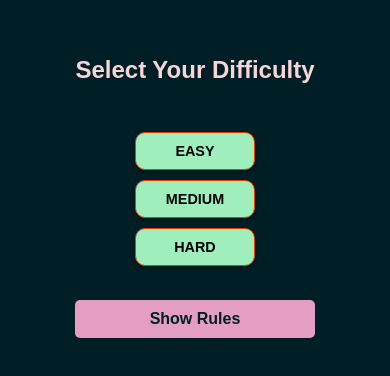
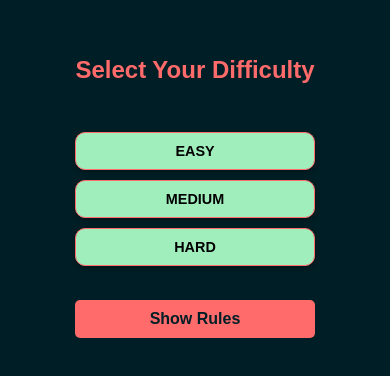
Before and after one commit to ddimkou/trivia-game, a React (Vite) app: page / in a window 390 px wide. Shown: the part 250-626 px from the top of the page. Built offline with nearby package versions, Linux system fonts and the light colour scheme.

Commit message:
responsive changes

```diff
--- a/src/App.css
+++ b/src/App.css
@@ -8,11 +8,9 @@
 } */
 :root {
   --petrol: #001e25;
-  --orange: #dd3f00;
+  --orange: #ff6b6b;
   --green: #a1eebd;
-  --yellow: #f6f7c4;
-  --light-pink: #e59ec3;
-  --pink: #f6d6d6;
+  --lavender: #d6b2e3;
 }
 
 * {
@@ -40,7 +38,7 @@ body {
 }
 
 .landing-page h2 {
-  color: var(--pink);
+  color: var(--orange);
   margin-bottom: 20px;
   font-size: 1.7em;
 }
@@ -68,7 +66,7 @@ body {
 }
 
 .landing-page li:hover {
-  background-color: var(--yellow);
+  background-color: var(--lavender);
 }
 
 /* Responsive*/
@@ -79,13 +77,12 @@ body {
 
   .landing-page li {
     padding: 10px 20px;
-    width: 120px;
   }
 }
 
 /* Landing page Rules */
 .game-rules {
-  background-color: var(--light-pink);
+  background-color: var(--orange);
   border-radius: 10px;
   padding: 20px;
   margin: 2em 0;
@@ -107,7 +104,7 @@ body {
 
 .toggle-button {
   margin-top: 1.5em;
-  background-color: var(--light-pink);
+  background-color: var(--orange);
   color: var(--petrol);
   border: none;
   padding: 10px 15px;
@@ -120,7 +117,7 @@ body {
 }
 
 .toggle-button:hover {
-  background-color: var(--pink);
+  background-color: var(--lavender);
 }
 
 /* Responsive*/
@@ -164,7 +161,7 @@ body {
   right: 0;
   bottom: 0;
   border: 4px solid transparent;
-  border-image: linear-gradient(45deg, var(--orange), var(--light-pink)) 1;
+  border-image: linear-gradient(45deg, var(--orange), var(--green)) 1;
   border-image-slice: 1;
   border-radius: 5px;
   clip-path: inset(0px round 10px);
@@ -183,6 +180,8 @@ body {
 
 h2 {
   margin-bottom: 10px;
+  font-size: 1.1em;
+  color: var(--orange);
 }
 
 ul {
@@ -210,7 +209,7 @@ li {
   transition: background-color 0.3s, transform 0.1s;
 }
 .button:hover {
-  background-color: var(--yellow);
+  background-color: var(--lavender);
 }
 .button:active {
   background-color: var(--pink);
@@ -230,7 +229,7 @@ p {
   }
 
   h2 {
-    font-size: 1.2rem;
+    font-size: 1em;
   }
 
   .menu p,
@@ -252,9 +251,29 @@ p {
 
 /* endgame */
 
+.endGame {
+  display: flex;
+  flex-direction: column;
+  justify-content: center;
+  align-items: center;
+}
+
 .endGame h3 {
   text-align: center;
+  color: var(--orange);
 }
+
 .endGame button {
   margin-top: 2em;
+  font-weight: bold;
+  width: 500px;
 }
+
+@media screen and (max-width: 600px) {
+  .endGame button {
+    width: 100%;
+    max-width: 300px;
+    padding: 10px;
+    font-size: 1em;
+  }
+}
--- a/src/Menu.css
+++ b/src/Menu.css
@@ -2,21 +2,18 @@
   display: flex;
   justify-content: space-around;
   align-items: center;
-  background-color: var(--light-pink);
+  background-color: var(--orange);
   border-radius: 10px;
   padding: 10px;
-  margin-bottom: 20px;
+  margin: 1em 10px;
   box-shadow: 0 4px 8px rgba(0, 0, 0, 0.2);
+  font-size: 1.1em;
 }
 
 .menu > * {
   margin: 0 10px;
+  font-weight: bold;
   color: var(--petrol);
-  font-weight: bold;
-}
-
-.menu p {
-  font-size: 1.1em;
 }
 
 .button-secondary {
@@ -25,27 +22,23 @@
   border: none;
   padding: 10px 15px;
   cursor: pointer;
-  font-size: 1em;
+  font-size: 0.875em;
   border-radius: 5px;
   transition: background-color 0.3s, transform 0.1s;
 }
 
 .button-secondary:hover {
-  background-color: var(--pink);
+  background-color: var(--green);
   color: black;
 }
 
 @media screen and (max-width: 600px) {
   .menu {
-    flex-direction: column;
-    align-items: stretch;
+    padding: 6px;
+    font-size: 1em;
   }
-
-  .menu > * {
-    margin: 6px 0;
-  }
-
   .button-secondary {
-    width: 100%;
+    width: 25%;
+    font-size: 0.8em;
   }
 }
```
